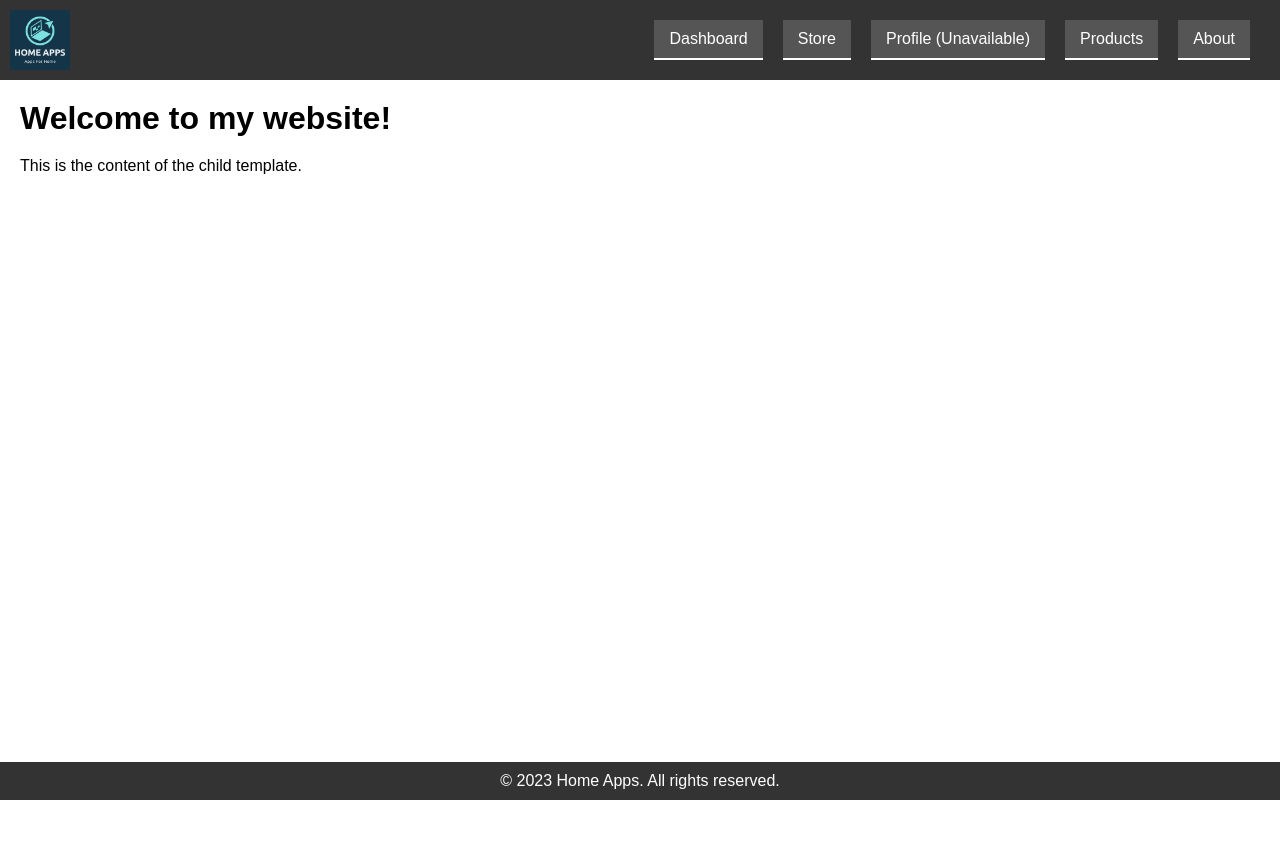
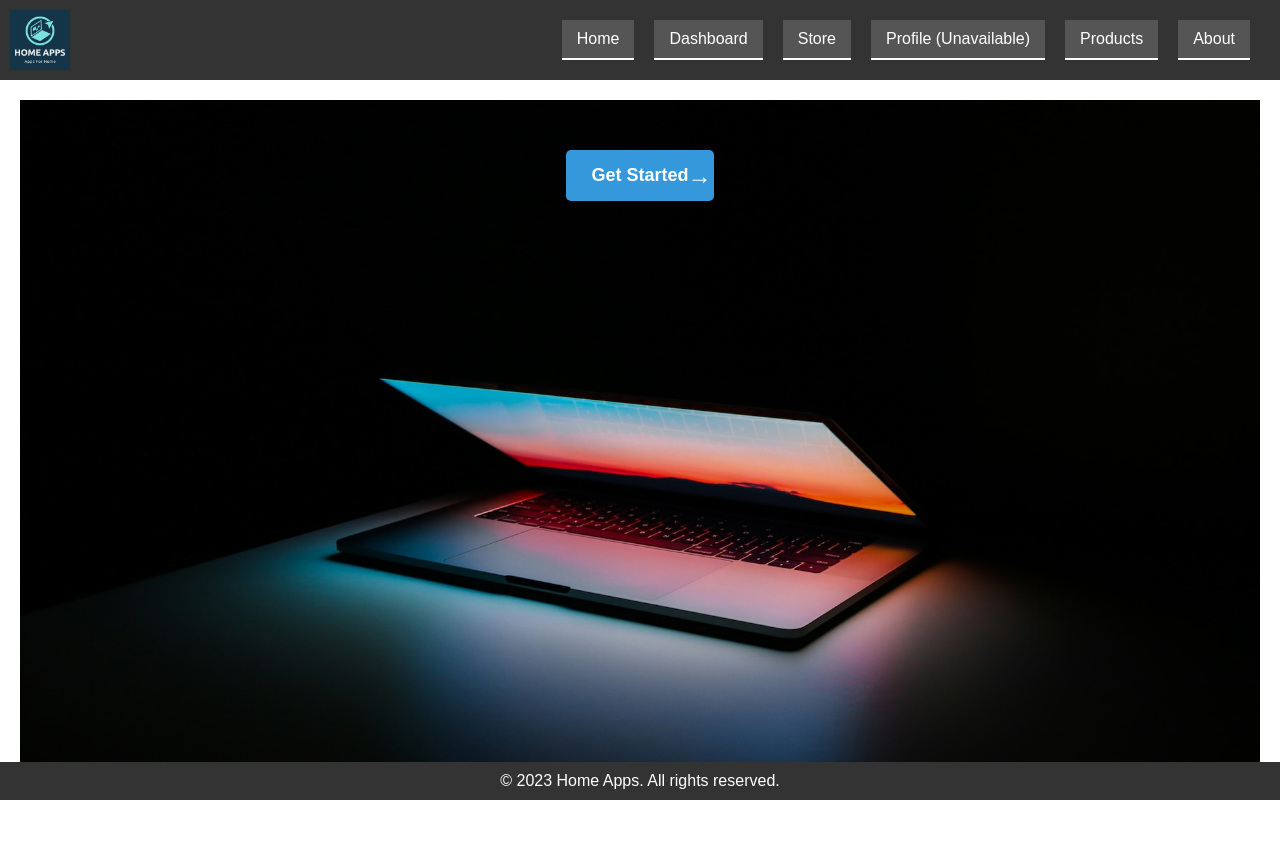
Before and after one commit to 54u94t/myrepo, a Django app: template templates/home.html in a window 1280 px wide. Before the commit the page ends 800 px from the top, so only its background shows below. Run offline with Django 3.2, Linux system fonts and the light colour scheme; the template is opened without the code that fills it, so the values that code supplies are empty.

Commit message:
added_landing_page

```diff
--- /dev/null
+++ b/static/css/home_sec.css
@@ -0,0 +1,37 @@
+#home_sec {
+    background-image: url('/static/images/section_back.jpg');
+    background-repeat: no-repeat;
+    background-size: cover;
+    background-position: center 10%; /* Adjust the vertical position */
+    width: 100%;
+    min-height: 42em;
+    display:flex;
+    justify-content: center;
+    align-items: flex-start;
+
+}
+#get_started {
+    display: inline-block;
+    padding: 15px 25px;
+    font-size: 18px;
+    font-weight: bold;
+    text-align: center;
+    text-decoration: none;
+    background-color: #3498db; /* Blue color */
+    color: #fff; /* White text color */
+    border: none;
+    border-radius: 5px;
+    cursor: pointer;
+    position: relative;
+    overflow: hidden;
+    margin-top: 50px;
+}
+
+#get_started::after {
+    content: '\2192'; /* Unicode arrow-right character */
+    font-size: 24px;
+    position: absolute;
+    top: 50%;
+    right: 2px;
+    transform: translateY(-50%);
+}
--- a/templates/base.html
+++ b/templates/base.html
@@ -16,6 +16,7 @@
                 <div class="logo"></div>
                 <nav>
                     <ul>
+                        <li><a href="{% url 'home_view' %}">Home</a></li>
                         <li><a href="{% url 'dash_view' %}">Dashboard</a></li>
                         <li><a href="{% url 'store_view' %}">Store</a></li>
                         <li><a href="#">Profile (Unavailable)</a></li>
--- a/templates/home.html
+++ b/templates/home.html
@@ -1,8 +1,13 @@
 {% extends 'base.html' %}
 
-{% block title %}Page Title{% endblock %}
+{% block extra_css %}{% load static %}<link rel="stylesheet" href="{% static 'css/home_sec.css' %}">
+{% endblock %}
 
 {% block content %}
-    <h1>Welcome to my website!</h1>
-    <p>This is the content of the child template.</p>
+    <div class="section" id="home_sec">
+        <button id="get_started" >
+            <a href="{% url 'dash_view'%}">Get Started </a>
+        </button>
+    </div>
+
 {% endblock %}
```
Also changed, not shown: static/css/section.css (line endings or trailing spaces), static/images/section_back.jpg (added).
